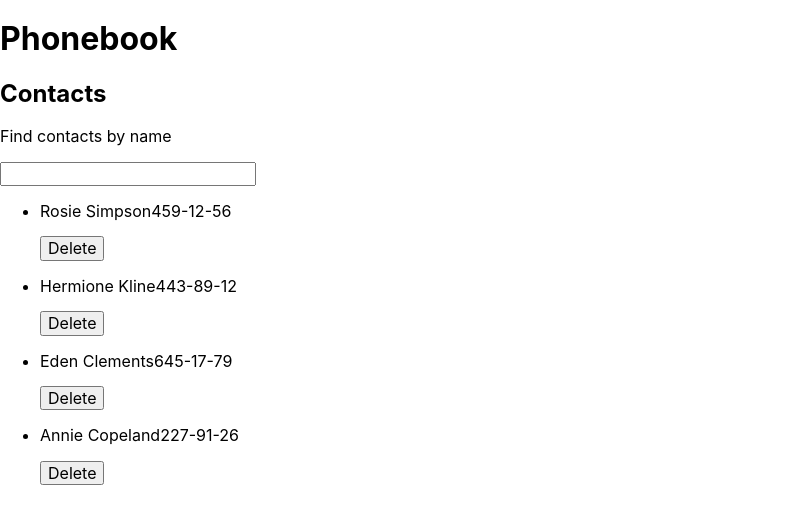
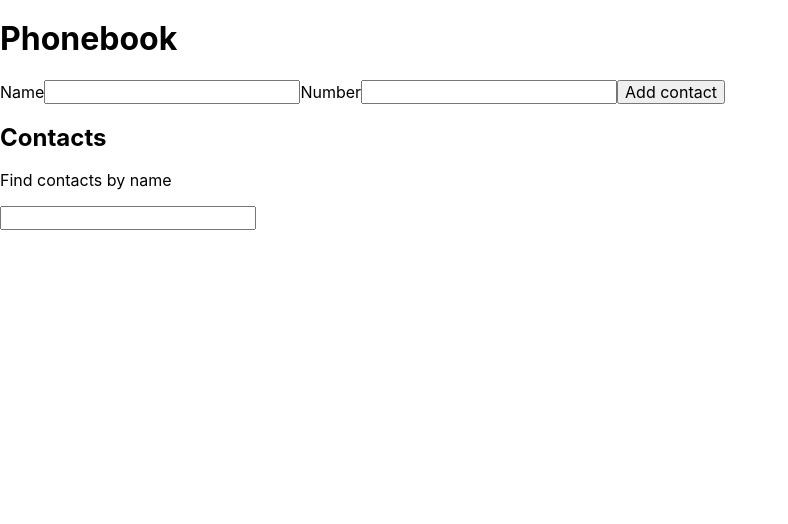
Before and after one commit to fhlare/goit-react-hw-02-phonebook, a React (Create React App) app: page / in a window 1280 px wide. Shown: the top 524 px of the page, without its empty margins (0-788 px from the left). Built offline with nearby package versions, Linux system fonts and the light colour scheme.

Commit message:
end form inputs

```diff
--- a/package.json
+++ b/package.json
@@ -7,13 +7,15 @@
     "@testing-library/jest-dom": "^5.16.3",
     "@testing-library/react": "^12.1.4",
     "@testing-library/user-event": "^13.5.0",
+    "formik": "^2.4.5",
     "modern-normalize": "^2.0.0",
     "nanoid": "^5.0.2",
     "react": "^18.1.0",
     "react-dom": "^18.1.0",
     "react-scripts": "5.0.1",
     "styled-components": "^6.1.0",
-    "web-vitals": "^2.1.3"
+    "web-vitals": "^2.1.3",
+    "yup": "^1.3.2"
   },
   "scripts": {
     "start": "react-scripts start",
--- a/src/components/App.jsx
+++ b/src/components/App.jsx
@@ -2,15 +2,12 @@ import { Component } from 'react';
 import { GlobalStyle } from './GlobalStyle';
 import { ContactList } from './ContactList/ContactList';
 import { Filter } from './Filter/Filter';
+import { ContactForm } from './ContactForm/ContactForm';
+import { nanoid } from 'nanoid';
 
 export class App extends Component {
   state = {
-    contacts: [
-    {id: 'id-1', name: 'Rosie Simpson', number: '459-12-56'},
-    {id: 'id-2', name: 'Hermione Kline', number: '443-89-12'},
-    {id: 'id-3', name: 'Eden Clements', number: '645-17-79'},
-    {id: 'id-4', name: 'Annie Copeland', number: '227-91-26'},
-  ],
+    contacts: [],
     filter: '',
   };
 
@@ -18,6 +15,31 @@ export class App extends Component {
     this.setState({
       filter: contactName,
     });
+  };
+
+  deleteContact = (contactId) => {
+    console.log(contactId);
+    this.setState(prevState => {
+      return {
+        contacts: prevState.contacts.filter(contact => contact.id !== contactId)
+      }
+    })
+  };
+
+  addContact = (newContact) => {
+    console.log(newContact)
+    if (this.state.contacts.name.includes(newContact.name)) {
+      alert(`${newContact.name} is alredy contact`)
+    }
+
+    this.setState(prevState => {
+      return {
+        contacts: [...prevState.contacts,{
+          ...newContact,
+          id: nanoid()
+        }]
+      }
+    })
   };
 
 
@@ -33,11 +55,11 @@ export class App extends Component {
     return (
       <div>
         <h1>Phonebook</h1>
-        {/* <ContactForm/> */}
+        <ContactForm addContact={this.addContact} />
         <h2>Contacts</h2>
         <Filter filter={filter} onUpdateFilter={this.updateFilter} />
         {contacts.length > 0 && (
-          <ContactList items={visibleContacts} />
+          <ContactList items={visibleContacts} deleteContact={this.deleteContact} />
         )}
         <GlobalStyle />
       </div>
--- a/src/components/ContactCard/ContactCard.js
+++ b/src/components/ContactCard/ContactCard.js
@@ -1,6 +1,9 @@
 
 
-export const ContactCard = ({ contact:{name, number} }) => {
+export const ContactCard =
+  ({ contact: { id, name, number },
+    onDelete,
+  }) => {
   return (
     <>
     <p>
@@ -9,7 +12,7 @@ export const ContactCard = ({ contact:{name, number} }) => {
         {number}
       </span>
       </p>
-      <button>Delete</button>
+      <button onClick={()=> onDelete(id)}>Delete</button>
     </>
   )
 }
--- a/src/components/ContactForm/ContactForm.js
+++ b/src/components/ContactForm/ContactForm.js
@@ -0,0 +1,40 @@
+import { Formik, Form, Field, ErrorMessage } from 'formik';
+import * as Yup from 'yup';
+
+const contactSchema = Yup.object().shape({
+  name: Yup.string().min(2, 'Too Short!').required('Required'),
+  number: Yup.number().min(6, 'At least ').required('Required'),
+});
+
+export const ContactForm = ({ addContact }) => {
+  return (
+    <Formik
+      initialValues={{
+        name: '',
+        number: '',
+      }}
+      validationSchema={contactSchema}
+      onSubmit={(values, actions) => {
+        console.log(values);
+        actions.resetForm();
+        addContact(values);
+      }}
+    >
+      <Form>
+        <label>
+          Name
+          <Field name="name" />
+          <ErrorMessage name="name" component="span" />
+        </label>
+
+        <label>
+          Number
+          <Field name="number" type="number" />
+          <ErrorMessage name="number" component="span" />
+        </label>
+
+        <button type="submit">Add contact</button>
+      </Form>
+    </Formik>
+  );
+};
--- a/src/components/ContactList/ContactList.js
+++ b/src/components/ContactList/ContactList.js
@@ -1,13 +1,13 @@
-import { nanoid } from "nanoid"
+
 import { ContactCard } from "components/ContactCard/ContactCard"
 
-export const ContactList = ({items}) => {
+export const ContactList = ({items, deleteContact}) => {
   return (
     <ul>
       {items.map(item =>
       (
-        <li key={nanoid()}>
-          <ContactCard contact={item} />
+        <li key={item.id}>
+          <ContactCard contact={item} onDelete={deleteContact} />
         </li>
         ))}
     </ul>
```
Also changed, not shown: 1 other file (tests, documents, lock files or other folders).
